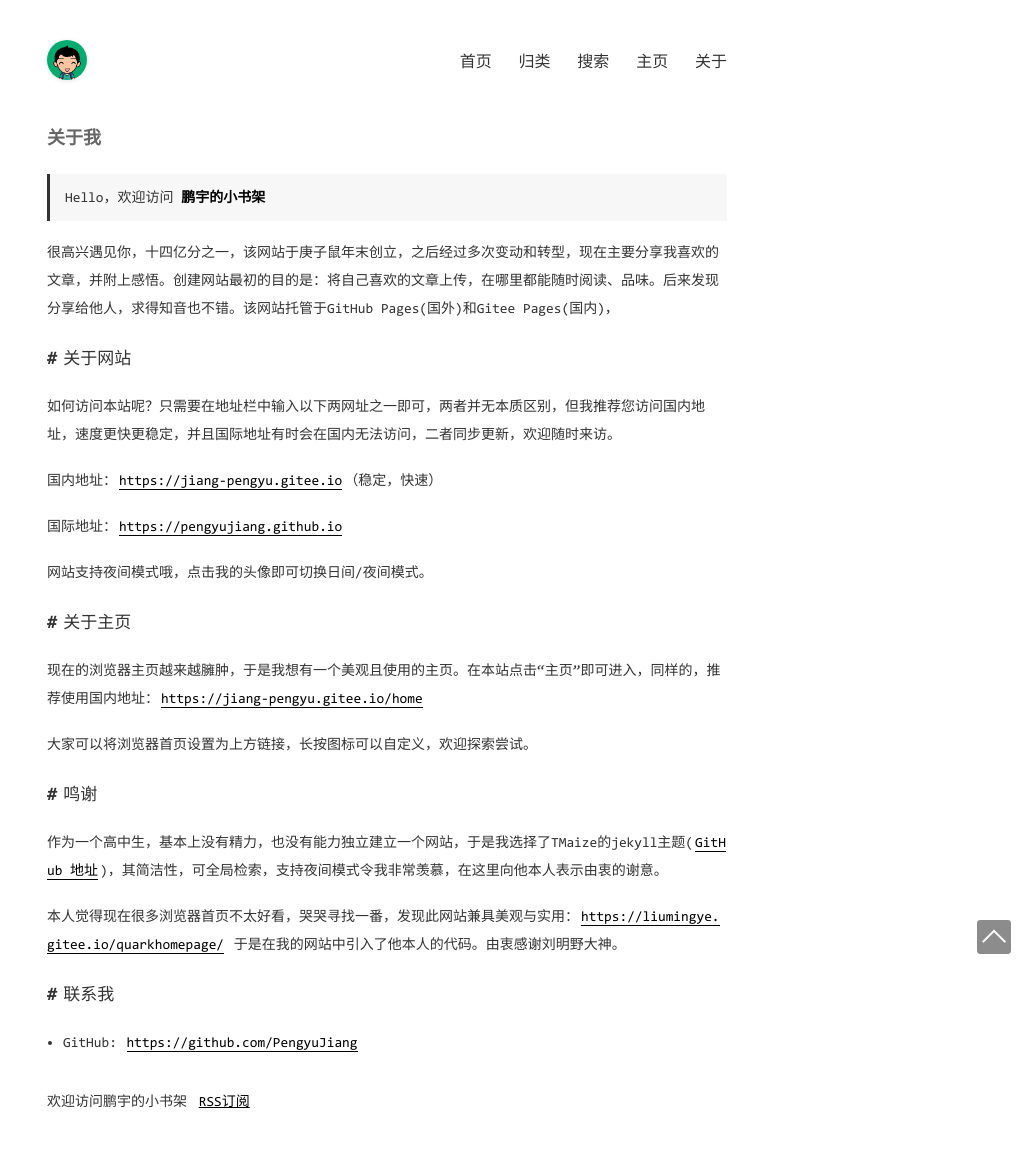
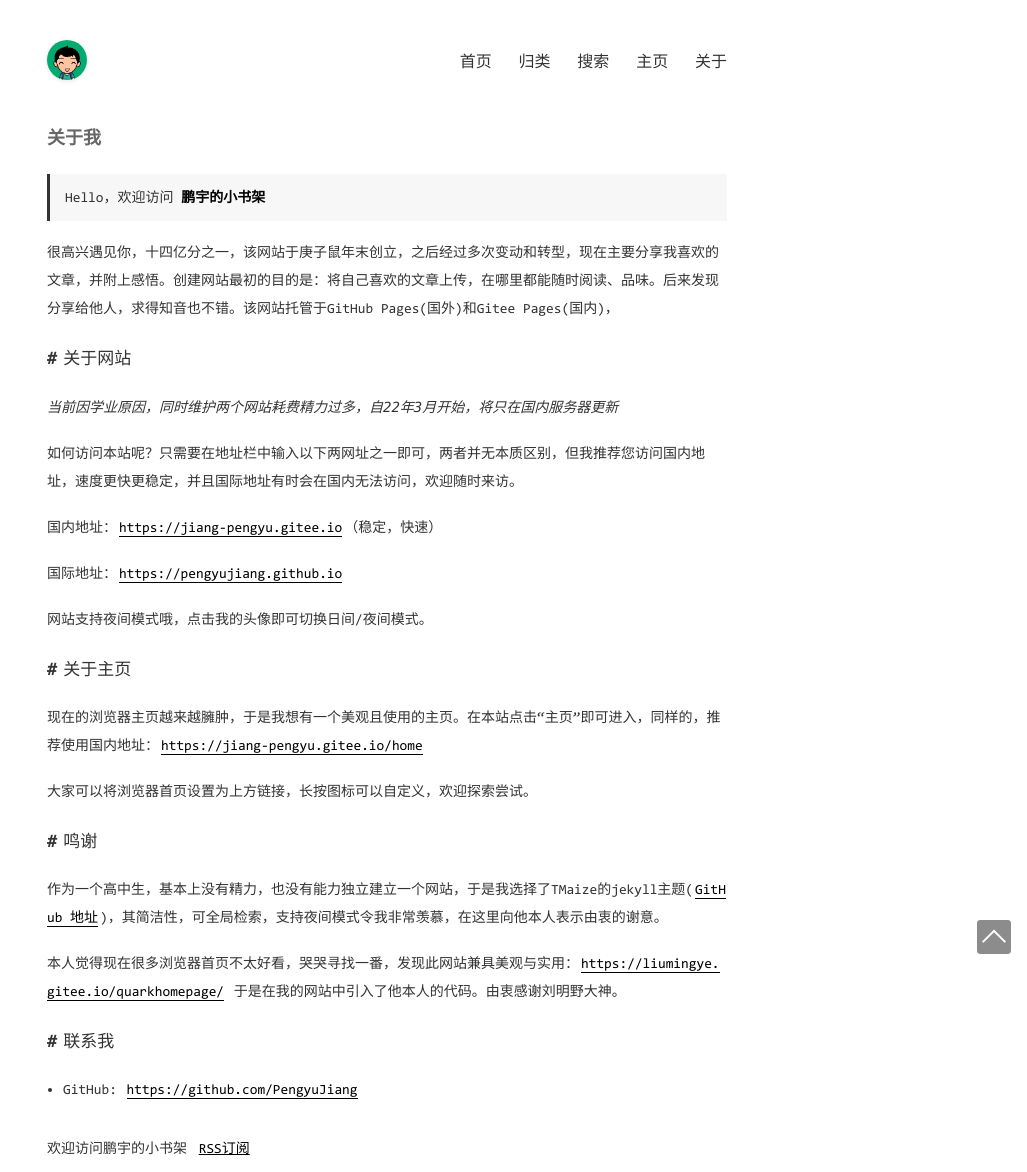
Before and after one commit to PengyuJiang/PenguJiang.github.io, a Jekyll site: the page built from pages/about.md, in a window 1280 px wide. Shown: the whole page, without its empty margins (253-1280 px from the left). Built offline with Jekyll 4.4.1, drawn with Linux system fonts in a browser that asks for light colours; before the commit the page ends 1125 px from its top, so only the background shows below that.

Commit message:
update pages/about.md.

```diff
--- a/pages/about.md
+++ b/pages/about.md
@@ -7,8 +7,9 @@ title: 关于我
 很高兴遇见你，十四亿分之一，该网站于庚子鼠年末创立，之后经过多次变动和转型，现在主要分享我喜欢的文章，并附上感悟。创建网站最初的目的是：将自己喜欢的文章上传，在哪里都能随时阅读、品味。后来发现分享给他人，求得知音也不错。该网站托管于GitHub Pages(国外)和Gitee Pages(国内)，
 
 ## 关于网站
+*当前因学业原因，同时维护两个网站耗费精力过多，自22年3月开始，将只在国内服务器更新*
 
-如何访问本站呢？只需要在地址栏中输入以下两网址之一即可，两者并无本质区别，但我推荐您访问国内地址，速度更快更稳定，并且国际地址有时会在国内无法访问，二者同步更新，欢迎随时来访。
+如何访问本站呢？只需要在地址栏中输入以下两网址之一即可，两者并无本质区别，但我推荐您访问国内地址，速度更快更稳定，并且国际地址有时会在国内无法访问，欢迎随时来访。
 
 国内地址：[https://jiang-pengyu.gitee.io](https://jiang-pengyu.gitee.io)（稳定，快速）
 
```
